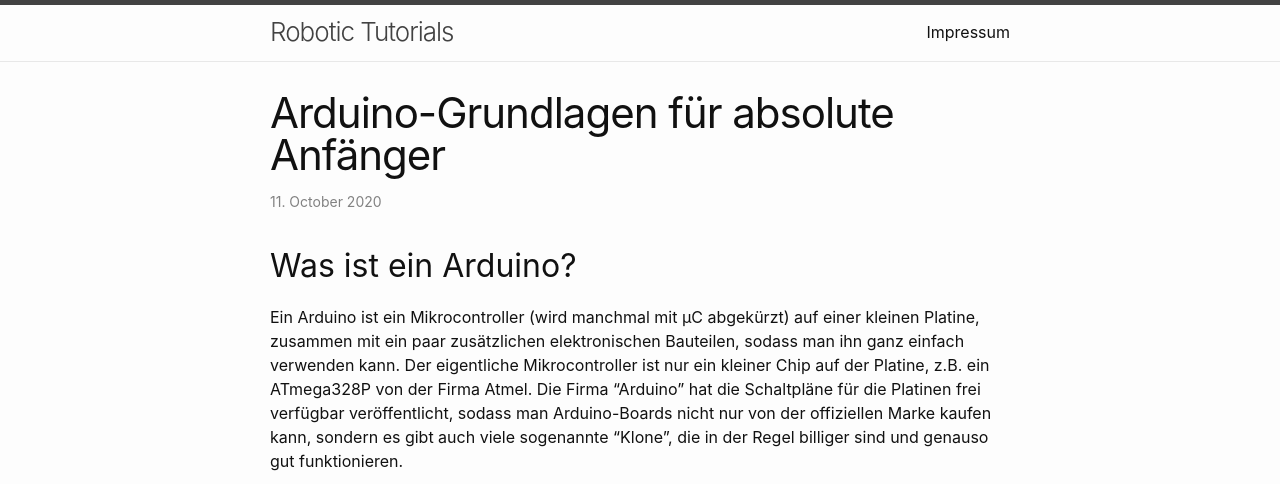
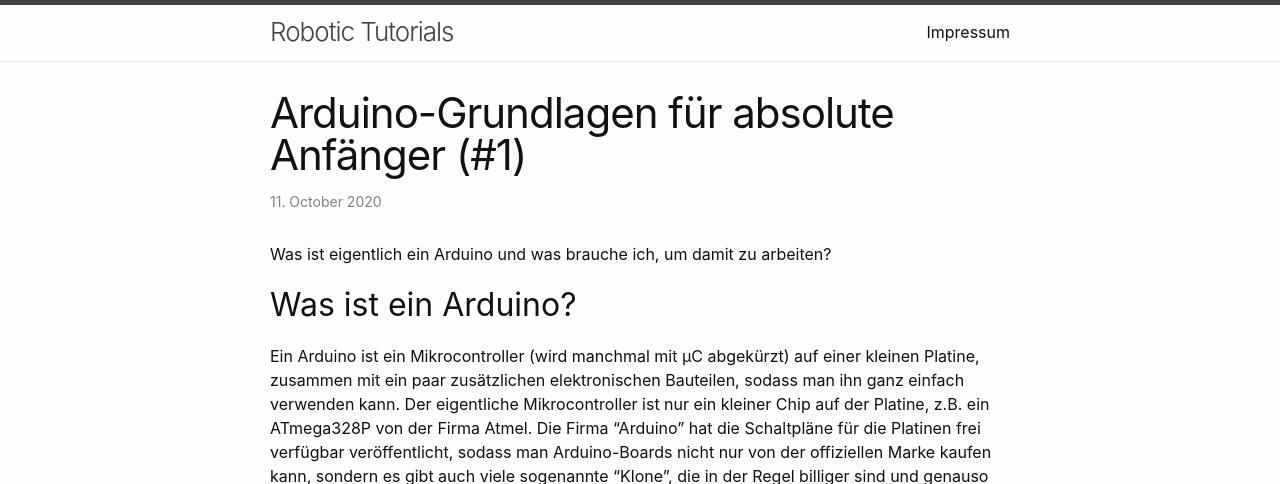
Before and after one commit to nikoro1904/robotic-tutorials, a Jekyll site: the page built from docs/_posts/tutorial_absolute_anfaenger/2020-10-11-ArduinofuerAbsoluteAnfaenger.md, in a window 1280 px wide and 900 px high, cut to the strip 0-484 px from the top of the window. Built offline with Jekyll 4.4.1, drawn with Linux system fonts in a browser that asks for light colours.

Commit message:
edited what is previewed from the homepage

```diff
--- a/docs/_posts/tutorial_absolute_anfaenger/2020-10-11-ArduinofuerAbsoluteAnfaenger.md
+++ b/docs/_posts/tutorial_absolute_anfaenger/2020-10-11-ArduinofuerAbsoluteAnfaenger.md
@@ -1,8 +1,10 @@
 ---
 layout: post
-title: "Arduino-Grundlagen für absolute Anfänger"
+title: "Arduino-Grundlagen für absolute Anfänger (#1)"
 categories:
 ---
+
+Was ist eigentlich ein Arduino und was brauche ich, um damit zu arbeiten?
 
 ## Was ist ein Arduino?
 Ein Arduino ist ein Mikrocontroller (wird manchmal mit µC abgekürzt) auf einer kleinen Platine, zusammen mit ein paar zusätzlichen elektronischen Bauteilen, sodass man ihn ganz einfach verwenden kann. Der eigentliche Mikrocontroller ist nur ein kleiner Chip auf der Platine, z.B. ein ATmega328P von der Firma Atmel. Die Firma “Arduino” hat die Schaltpläne für die Platinen frei verfügbar veröffentlicht, sodass man Arduino-Boards nicht nur von der offiziellen Marke kaufen kann, sondern es gibt auch viele sogenannte “Klone”, die in der Regel billiger sind und genauso gut funktionieren.
```
